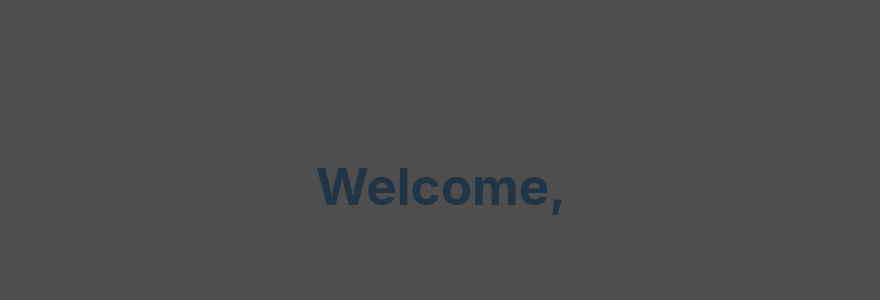
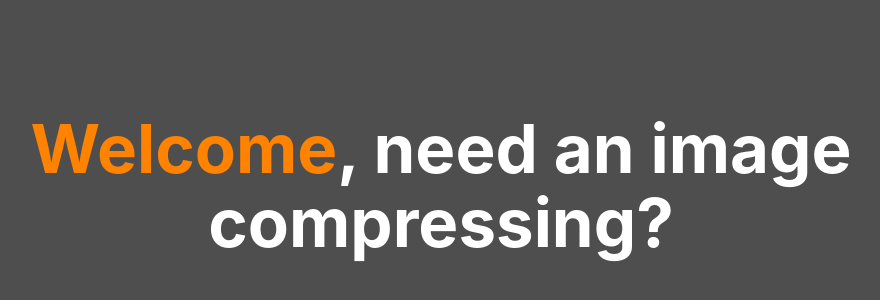
Before and after one commit to Lee-jr-81/image-app, a React (Vite) app: page / in a window 1280 px wide. Shown: the part 214-514 px from the top of the page, without its empty margins (199-1079 px from the left). Built offline with nearby package versions, Linux system fonts and the light colour scheme.

Commit message:
Updated the h1 styling

```diff
--- a/src/App.jsx
+++ b/src/App.jsx
@@ -7,7 +7,9 @@ function App() {
   return (
     <main className="background">
       <section>
-        <h1 className="main_title">Welcome, </h1>
+        <h1 className="main_title">
+          <span>Welcome</span>, need an image compressing?{" "}
+        </h1>
       </section>
     </main>
   );
--- a/src/index.css
+++ b/src/index.css
@@ -39,9 +39,16 @@ body {
 }
 
 h1 {
-  font-size: 3.2em;
+  font-size: 4.2em;
   line-height: 1.1;
+  color: #fff;
 }
+
+span {
+  color: var(--accent-orange);
+}
+
+/* Reintroduce later */
 
 button {
   border-radius: 8px;
```
